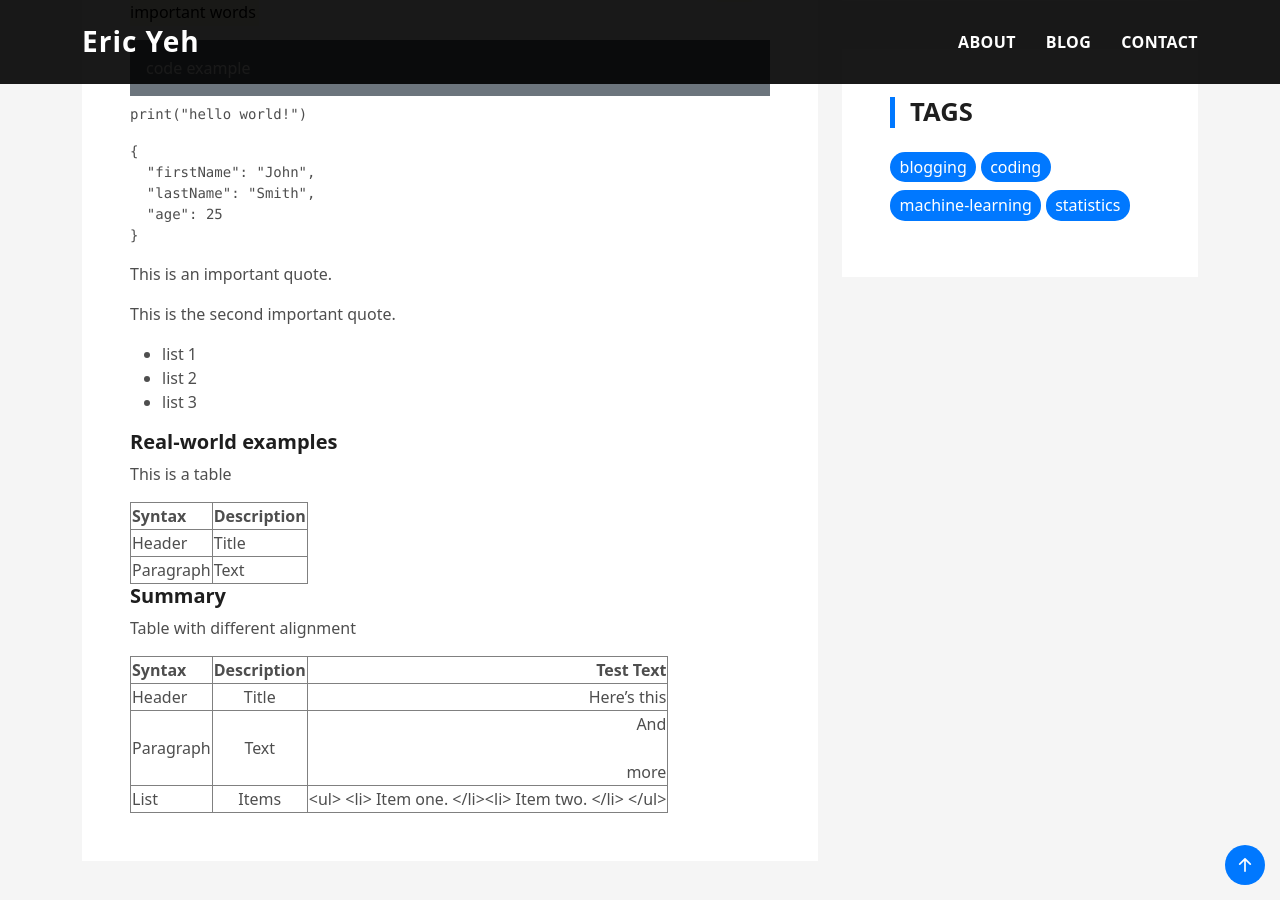
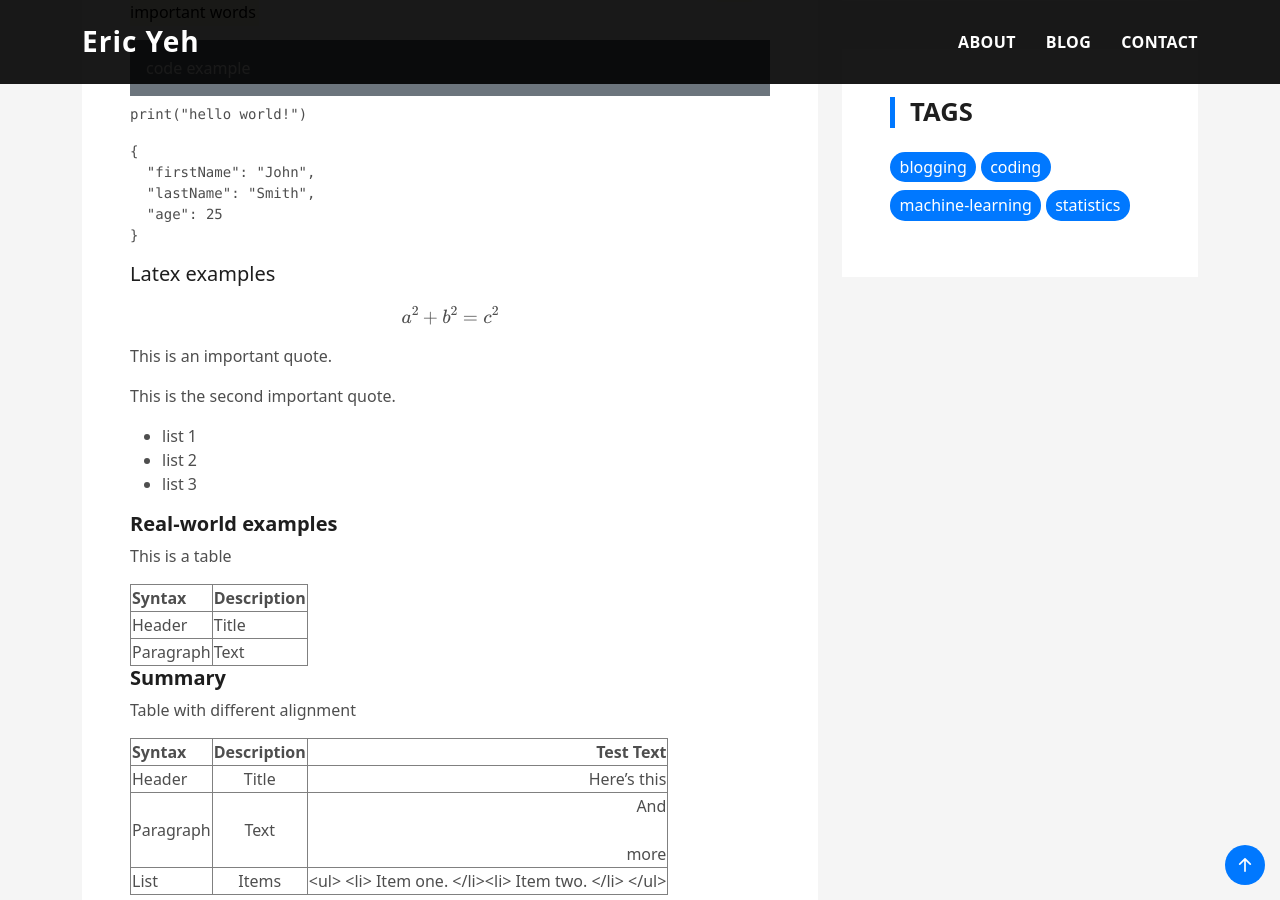
Before and after one commit to ericyeh-dr/ericyeh-dr.github.io, a Jekyll site: the page built from _posts/2022-04-07-test-blog.md, in a window 1280 px wide and 900 px high, scrolled down 865 px. Built offline with Jekyll 4.4.1, drawn with Linux system fonts in a browser that asks for light colours.

Commit message:
add latex

````diff
--- /dev/null
+++ b/_includes/MathJax_import.html
@@ -0,0 +1,2 @@
+<script src="https://polyfill.io/v3/polyfill.min.js?features=es6"></script>
+<script id="MathJax-script" async src="https://cdn.jsdelivr.net/npm/mathjax@3/es5/tex-mml-chtml.js"></script>
--- a/_layouts/default.html
+++ b/_layouts/default.html
@@ -6,6 +6,7 @@
 
     <title>{{ page.title }}</title>
     {% include css_import.html %}
+    {% include MathJax_import.html %}
 </head>
 <body>
     {{ content}}
--- a/_posts/2022-04-07-test-blog.md
+++ b/_posts/2022-04-07-test-blog.md
@@ -58,6 +58,13 @@ print("hello world!")
 }
 ```
 
+##### Latex examples
+
+{% raw %}
+  $$a^2 + b^2 = c^2$$
+{% endraw %}
+
+
 > This is an important quote.
 
 
````
